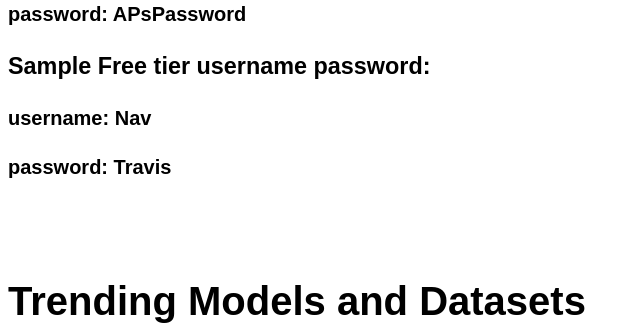
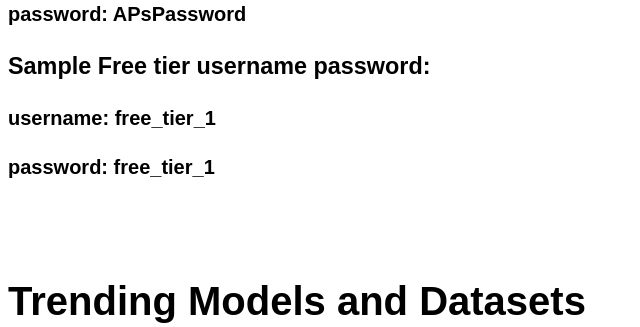
Before and after one commit to AnvithPabba/MLArchive, a Flask app: template webserver/templates/index.html in a window 1280 px wide. Shown: the part 533-860 px from the top of the page, without its empty margins (0-640 px from the left). Run offline with Flask 3, Linux system fonts and the light colour scheme; the template is opened without the code that fills it, so the values that code supplies are empty; parts of the project's set-up code (start-up, migrations or seed data) failed here and were passed over.

Commit message:
changed the free tier sample user in the index page

```diff
--- a/webserver/templates/index.html
+++ b/webserver/templates/index.html
@@ -32,8 +32,8 @@
         <h4>username: AnvithP</h4>
         <h4>password: APsPassword</h4>
         <h3>Sample Free tier username password:</h3>
-        <h4>username: Nav</h4>
-        <h4>password: Travis</h4>
+        <h4>username: free_tier_1</h4>
+        <h4>password: free_tier_1</h4>
     {% endif %}
 
     <br>
--- a/webserver/templates/no_downloads_left.html
+++ b/webserver/templates/no_downloads_left.html
@@ -1,3 +1,3 @@
 <html>
-    You have no more downloads left as a free tier user!
+    You have no more downloads left as a free tier user! Please create a new free tier account!
 </html>
```
